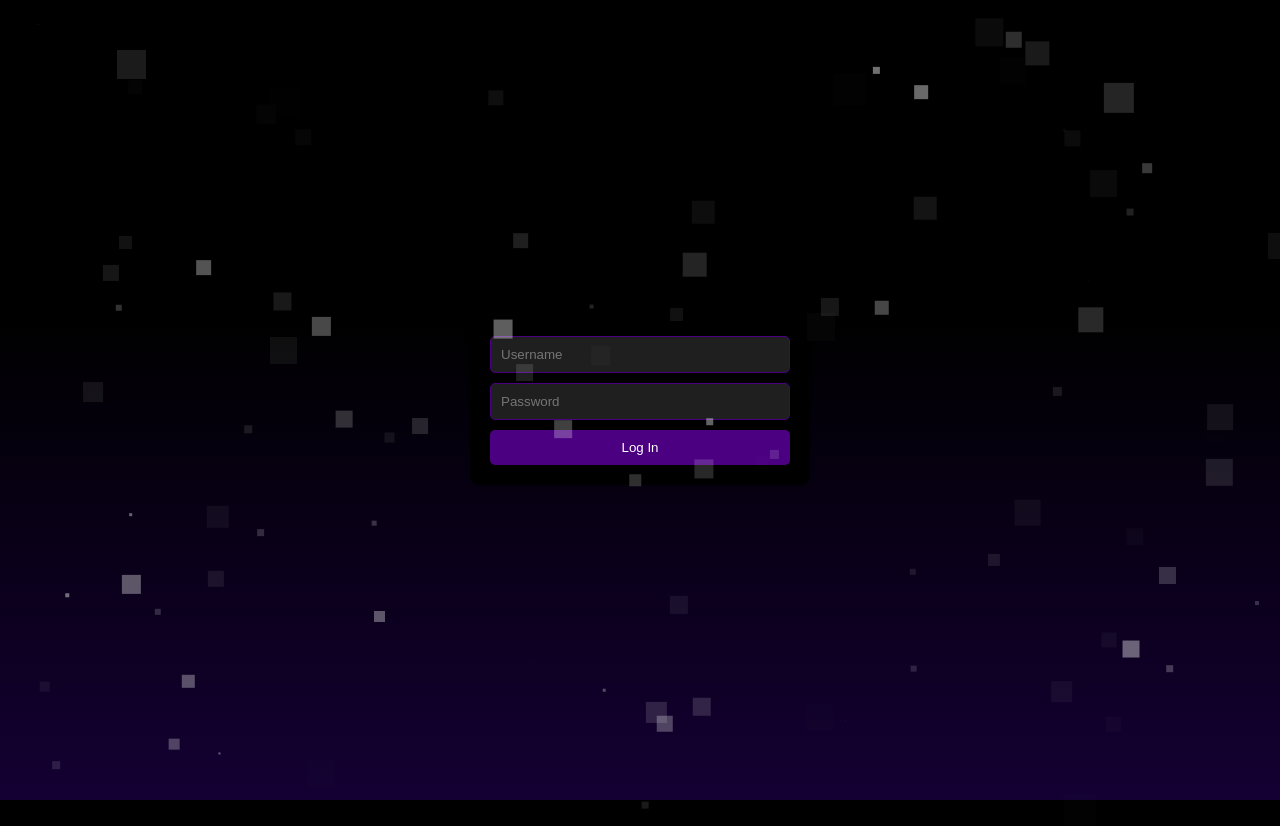
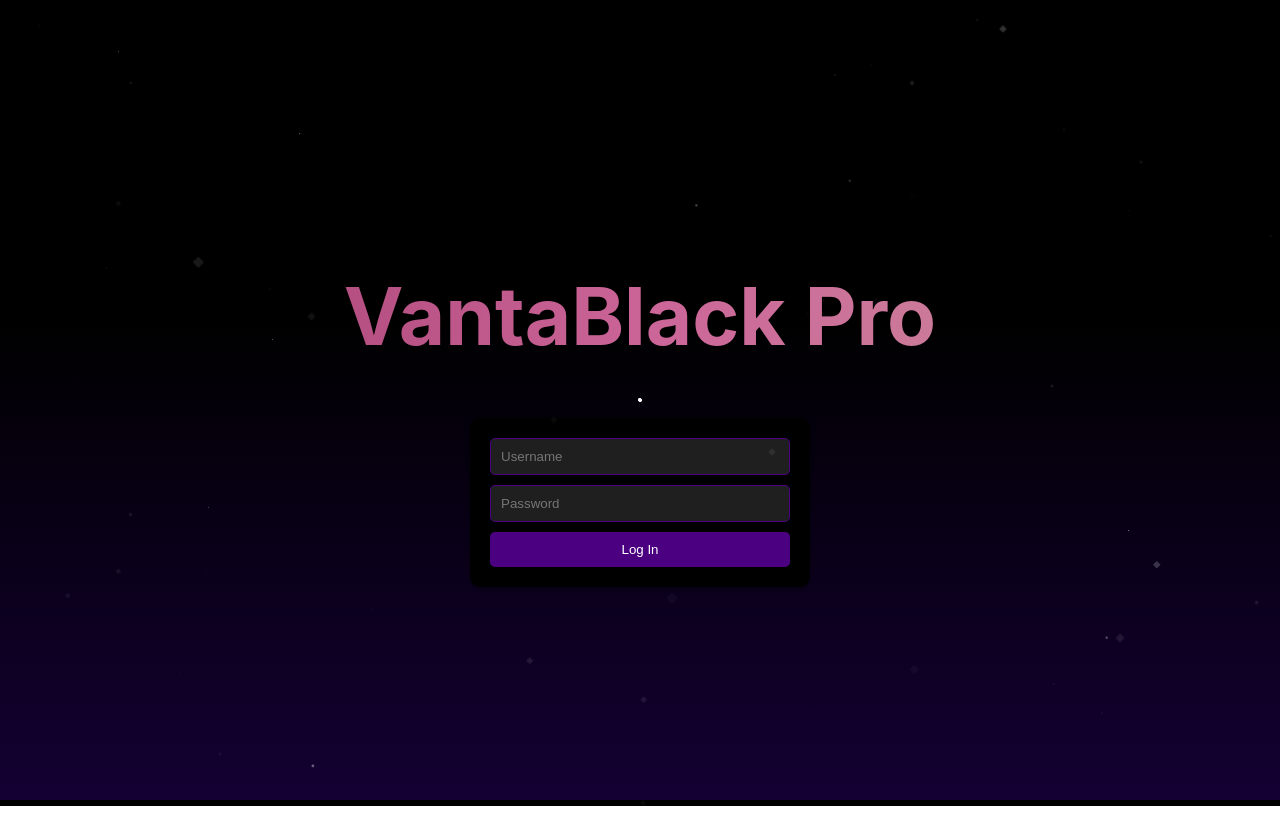
Before and after one commit to ObsidianAli/VantaBlack-Pro, a React (Create React App) app in the folder client/: page / in a window 1280 px wide. Shown: the top 826 px of the page. Built offline with nearby package versions, Linux system fonts and the light colour scheme.

Commit message:
Fixed the stars, added title with nice lavalamp style, no issues

```diff
--- a/client/package.json
+++ b/client/package.json
@@ -4,6 +4,8 @@
   "main": "main.js",
   "private": true,
   "dependencies": {
+    "@fortawesome/free-solid-svg-icons": "^6.5.1",
+    "@fortawesome/react-fontawesome": "^0.2.0",
     "@testing-library/jest-dom": "^5.17.0",
     "@testing-library/react": "^13.4.0",
     "@testing-library/user-event": "^13.5.0",
--- a/client/src/Login.css
+++ b/client/src/Login.css
@@ -68,15 +68,34 @@ button:hover {
 }
 
 .stars {
-    background: #fff;
+    border: none;
     position: absolute;
     animation: stars 4s infinite linear;
-  }
+}
 
 @keyframes stars {
     from { transform: scale(0); }
     to { transform: scale(1); opacity: 0; }
 }
+
+.title {
+    font-size: 5em;
+    font-weight: bold;
+    background: linear-gradient(270deg, #800080, #993366, #cc3366, #cc6699, #cc9999, #cc6699, #993366, #800080, #660066, #4B0082, #800000);
+    background-size: 1200% 1200%;
+    -webkit-background-clip: text;
+    background-clip: text;
+    -webkit-text-fill-color: transparent;
+    animation: gradient 20s ease-in-out infinite;
+    text-align: center;
+}
+
+@keyframes gradient {
+    0% {background-position: 0% 50%;}
+    50% {background-position: 100% 50%;}
+    100% {background-position: 0% 50%;}
+}
+
 
   /* Generate 100 stars (was translated from SCSS so that's why it looks like this.)*/
   .stars:nth-child(1) {
--- a/client/src/Login.js
+++ b/client/src/Login.js
@@ -29,32 +29,52 @@ const AnimatedLoginForm = () => {
   );
 };
 
+const AnimatedTitle = () => {
+  const fade = useSpring({
+    from: { opacity: 0 },
+    to: { opacity: 1 },
+    config: { duration: 1000 }, // change this to the length of your animation
+  });
+
+  return (
+    <animated.h1 style={fade} className="title">VantaBlack Pro</animated.h1>
+  );
+};
+
 const Login = () => {
   const [showLogo, setShowLogo] = useState(true);
+  const [showStars, setShowStars] = useState(false);
 
   const handleLogoAnimationFinished = () => {
     setShowLogo(false);
+    setShowStars(true);
   };
 
-  const stars = [...Array(300)].map((_, i) => {
-    const size = Math.random() * 35; // vary size between 0 and 5
+  const stars = showStars && [...Array(300)].map((_, i) => {
+    const size = Math.random() * .8; // vary size between 0 and 2
     const opacity = Math.random(); // vary opacity between 0 and 1
     return (
-      <svg key={i} className="stars" style={{ width: `${size}px`, height: `${size}px`, opacity }} viewBox="0 0 10 10">
-        <polygon points="5,0 10,5 5,10 0,5" fill="white" />
+      <svg
+        key={i}
+        className="stars"
+        style={{ width: `${size}em`, height: `${size}em`, opacity, fill: 'white' }}
+        viewBox="0 0 50 50"
+      >
+        <polygon points="25,0 50,25 25,50 0,25" />
       </svg>
     );
   });
 
-
-
   return (
     <div className="login">
-        {stars}
+      {stars}
       {showLogo ? (
         <LogoAnimation onFinished={handleLogoAnimationFinished} />
       ) : (
-        <AnimatedLoginForm />
+        <>
+          <AnimatedTitle />
+          <AnimatedLoginForm />
+        </>
       )}
     </div>
   );
```
Also changed, not shown: client/public/assets/star-symbol-icon.png (deleted), 1 other file (tests, documents, lock files or other folders).
